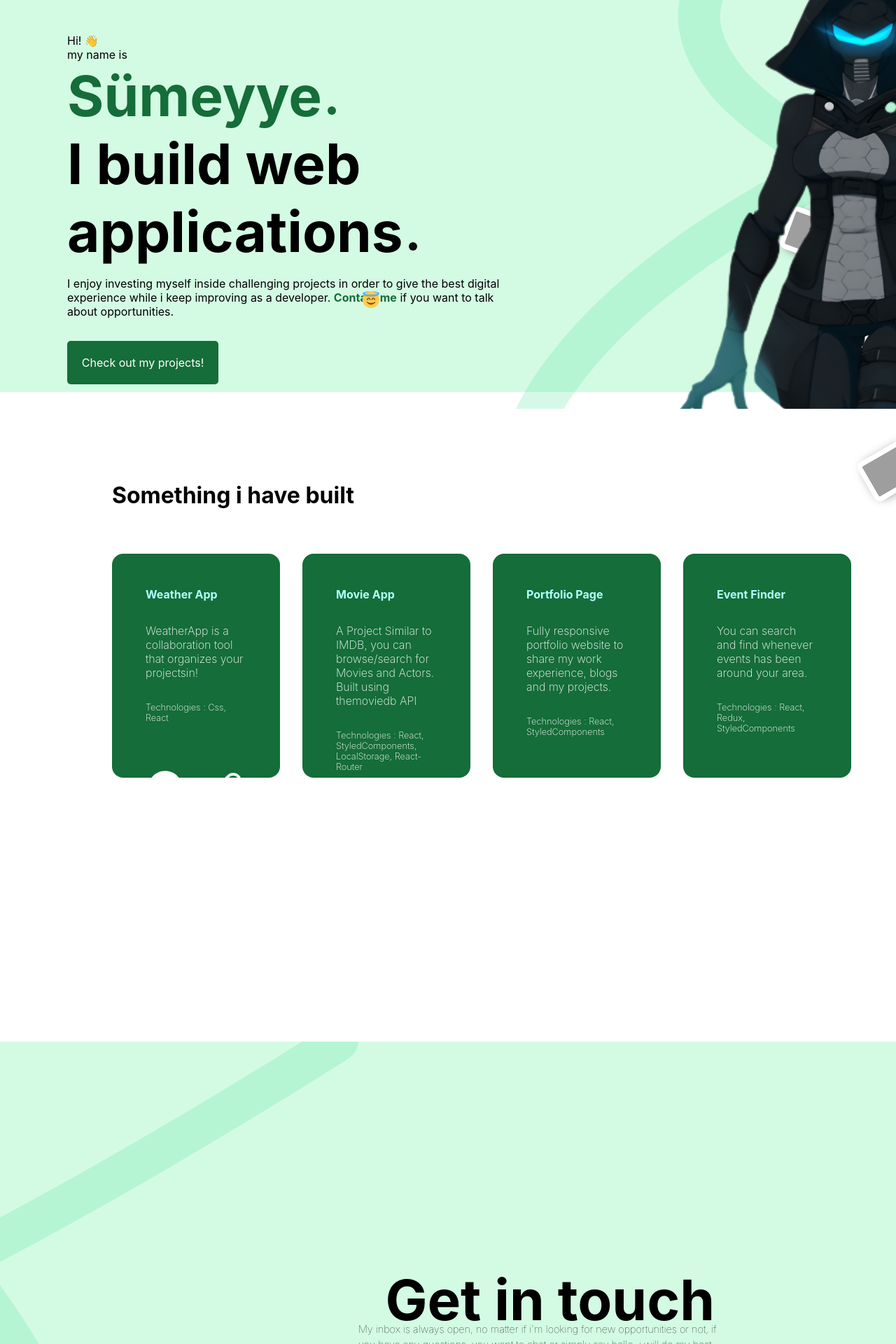
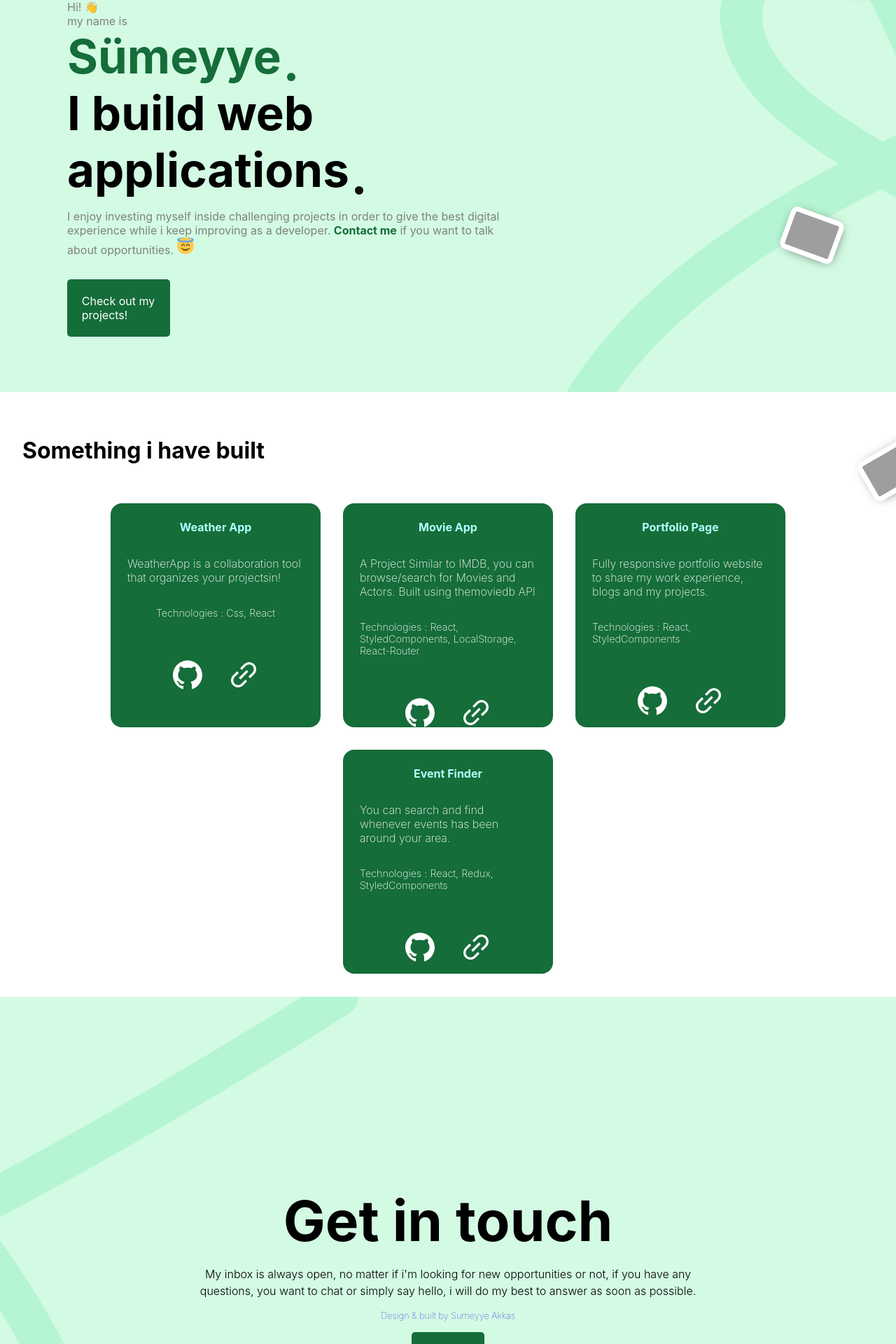
Before and after one commit to akkasumeyye/myportfolio, a React (Create React App) app: page / in a window 1280 px wide. Shown: the part 240-2160 px from the top of the page at 70% size. Built offline with nearby package versions, Linux system fonts and the light colour scheme; grey boxes are pictures that could not be loaded.

Commit message:
mobile responsivity done

```diff
--- a/public/index.html
+++ b/public/index.html
@@ -24,7 +24,7 @@
       work correctly both with client-side routing and a non-root public URL.
       Learn how to configure a non-root public URL by running `npm run build`.
     -->
-    <title>React App</title>
+    <title>Sumeyye Akkas</title>
   </head>
   <body>
     <noscript>You need to enable JavaScript to run this app.</noscript>
--- a/src/App.js
+++ b/src/App.js
@@ -5,7 +5,6 @@ import { BrowserRouter as Router, Routes , Route } from 'react-router-dom';
 import Home from './pages/Home';
 import ContactWithMe from './pages/ContactWithMe';
 import Projects  from './pages/Projects';
-import Navbar from './components/Navbar';
 
 function App() {
 
@@ -13,7 +12,6 @@ function App() {
     <main>
       <GlobalStyle/>
       <Router>
-        <Navbar/>
         <Routes>
           <Route path="/" element={<Home />} />
           <Route path="/contact" element={<ContactWithMe />} />
--- a/src/GlobalStyle.js
+++ b/src/GlobalStyle.js
@@ -2,11 +2,12 @@ import { createGlobalStyle } from "styled-components";
 
 const GlobalStyle = createGlobalStyle`
    * {
-  margin:0;
-  padding:0;
+ padding:0;
+     margin:0;
   box-sizing: border-box;
 }
 
+scroll-behavior: smooth;
 :root {
   --clr-main: #E9D5DA;
   --clr-text: #fff;
@@ -15,8 +16,6 @@ const GlobalStyle = createGlobalStyle`
 
 body {
   font-family: -apple-system, BlinkMacSystemFont, 'Segoe UI', Roboto, Oxygen, Ubuntu, Cantarell, 'Open Sans', 'Helvetica Neue', sans-serif;
-  scroll-behavior: smooth;
-  overflow-x: hidden;
 }
 a {
     text-decoration: none;
@@ -34,6 +33,38 @@ a {
 	  box-shadow: 0 0.3rem 1.5rem rgba(109, 109, 109, 0.15) ;
 }
 
+
+.slidein {
+  animation: slidein 3s ;
+
+
+
+@keyframes slidein {
+  0% {
+    visibility: hidden;
+    margin-top: 3rem;
+    opacity: 0;
+  }
+  95% {
+    visibility: visible;
+    margin-top: 0;
+    opacity:1;
+  }
+}
+}
+
+
+
+@media screen and (max-width:500px){
+  html {
+    font-size: 10px;
+  }
+  svg {
+    display: none;
+  }
+
+ }
+
 `;
 
 export default GlobalStyle;
--- a/src/components/Main.js
+++ b/src/components/Main.js
@@ -7,8 +7,11 @@ import { Link } from "react-scroll";
 
 const MainContainer = styled.div`
   display: flex;
+  flex-direction: row;
+  max-width: 100%;
   height: 100vh;
   background-color: #d3fbe3;
+  overflow: hidden;
 `;
 
 const MainPhoto = styled.div`
@@ -41,6 +44,9 @@ const MainPhoto = styled.div`
         opacity: 1;
       }
     }
+  }
+  @media screen and (max-width: 900px) {
+    display: none;
   }
 `;
 
@@ -93,14 +99,43 @@ const MainSkills = styled.div`
       transform: rotate(-30deg);
     }
   }
+  @media screen and (max-width: 900px) {
+    /* display: none; */
+    margin:0;
+    img{
+      width:50px;
+      &:nth-child(1){
+        position:absolute;
+        margin:8vh 2vh ;
+      }
+      &:nth-child(2){
+        position:absolute;
+        margin:9vh 20vh;
+      }
+      &:nth-child(3){
+        position:absolute;
+        margin:10vh 40vh ;
+      }
+      &:nth-child(4){
+        position:absolute;
+        margin:8vh ;
+      }
+      &:nth-child(5){
+        position:absolute;
+        margin:30vh ;
+      }
+
+    }
+  }
 `;
 
 const MainContent = styled.div`
-  margin: 18rem 6rem;
-  width: 40vw;
+  margin: 15rem 6rem;
+  max-width: 100%;
 
-  p{
-    animation: slidein 3s ;
+  p {
+    animation: slidein 3s;
+    color: gray;
   }
 
   @keyframes slidein {
@@ -110,14 +145,28 @@ const MainContent = styled.div`
     }
     95% {
       margin-top: 0;
-      opacity:1;
+      opacity: 1;
     }
+  }
+  @media screen and (max-width: 900px) {
+   margin-inline:auto;
+   margin-top: 30vh;
+   p{
+    text-align: center;
+   }
   }
 `;
 
 const Name = styled.h1`
-  font-size: 5rem;
+  font-size: calc(1rem + 4vw);
   position: relative;
+
+  @media screen and (max-width: 900px) {
+   /* text-align: ${(props)=>
+    props.variant === "bir" ? "center" : "initial"
+   }; */
+   text-align:center;
+  }
 
   &::after {
     content: " ";
@@ -130,36 +179,51 @@ const Name = styled.h1`
       props.variant === "bir" ? "#156d39" : "#0e0e0e"};
     margin-top: 4rem;
     margin-left: 0.5rem;
+    @media screen and (max-width: 900px) {
+      display: none;
+    }
   }
 `;
 
 const MainDescription = styled.div`
-  display: flex;
+  display: block;
   position: relative;
   margin-top: 1rem;
-  width: 80vh;
+  width: max(50%, 50vw);
+  color: gray;
 
   h3 {
     color: #156d39;
   }
 
   img {
-    position: absolute;
-    margin-top: 1.3rem;
-    margin-left: 33vw;
     width: 1.5rem;
+  }
+
+  @media screen and (max-width: 900px) {
+    padding: 1rem;
+    width: 100%;
+    text-align: center;
+
   }
 `;
 
 const MainLink = styled(Link)`
- position:absolute;
+  display: block;
+  margin-top: 2rem;
+  width: 11.5vw;
   background-color: #156d39;
   color: #fff;
   border-radius: 5px;
   font-size: 1rem;
-  margin-top: 2rem;
-  padding:1.3rem;
+  padding: 1.3rem;
   cursor: pointer;
+
+  @media screen and (max-width: 900px) {
+    padding: 1rem;
+    width: 35vw;
+    margin-inline: auto;
+  }
 `;
 
 const Main = () => {
@@ -173,15 +237,25 @@ const Main = () => {
         </Name>
         <Name>I build web applications</Name>
         <MainDescription>
-          <p>
-            I enjoy investing myself inside challenging projects in order to
-            give the best digital experience while i keep improving as a
-            developer. <strong><Link to="contact" style={{ color: "#156d39" , cursor:"pointer"}}>Contact me</Link></strong> if you
-            want to talk about opportunities.{" "}
-          </p>
+          I enjoy investing myself inside challenging projects in order to give
+          the best digital experience while i keep improving as a developer.{" "}
+          <strong>
+            <Link to="contact" style={{ color: "#156d39", cursor: "pointer" }}>
+              Contact me
+            </Link>
+          </strong>{" "}
+          if you want to talk about opportunities.{" "}
           <img src={smile} alt="smile"></img>
+          <MainLink
+            activeClass="active"
+            offset={-100}
+            smooth={true}
+            spy={true}
+            to="projects"
+          >
+            Check out my projects!
+          </MainLink>
         </MainDescription>
-        <MainLink  activeClass="active" offset={-100} smooth={true} spy={true} to="projects">Check out my projects!</MainLink>
       </MainContent>
       <MainSkills>
         <img
--- a/src/components/Navbar.js
+++ b/src/components/Navbar.js
@@ -14,6 +14,9 @@ const Nav = styled.nav`
   z-index: 10;
   background-color: #d3fbe3;
   height: 5rem;
+
+
+
   animation-duration: 0.5s;
   animation-name: slideInFromTop;
   animation-timing-function: ease-out;
@@ -33,9 +36,16 @@ const Nav = styled.nav`
       visibility: visible;
     }
   }
-`;
+  @media (max-width: 768px){
+    padding:2rem;
+    img{
+      height:51px;
+    }
+  }
+  `;
 
 const NavLink = styled(Link)`
+
   color: initial;
   font-size: inherit;
   margin-left: 2rem;
@@ -61,8 +71,8 @@ const Navbar = () => {
 
   return (
     <Nav className={colorChange ? 'navbar colorChange' : 'navbar'}>
-      <NavLink activeClass="active" smooth={true} spy={true} to="home">
-      <img src={logo} alt="logo" width="80" height="80"></img>
+      <NavLink id="image" activeClass="active" smooth={true} spy={true} to="home">
+      <img src={logo} alt="logo" width="70" height="80"></img>
       </NavLink>
       <div>
         <NavLink activeClass="active" smooth={true} spy={true} offset={-120} to="projects">Projects</NavLink>
--- a/src/components/ProjectCard.js
+++ b/src/components/ProjectCard.js
@@ -4,21 +4,22 @@ import styled from "styled-components";
 import { AiFillGithub, AiOutlineLink } from "react-icons/ai";
 
 const SingleCard = styled.div`
+  color: #fff;
   width: 20vw;
   height: 40vh;
-  color: #fff;
+  background-color: #156d39;
+  padding: 3rem;
+  border-radius: 1rem;
   display: flex;
-  flex-direction: column;
-  background-color: #156d39;
-  border-radius: 1rem;
-  padding: 3rem;
+  flex-direction: row;
+  gap: 1rem;
+  align-items: center;
+  justify-content: center;
 
   &:hover {
     transform: translateY(-5%);
     box-shadow: 11px 11px 30px 3px rgba(0, 0, 0, 0.36);
   }
-
-
 
   h4 {
     color: #b2ffff;
@@ -27,8 +28,11 @@ const SingleCard = styled.div`
   p {
     font-weight: 200;
     :nth-child(3) {
-      font-size: 0.8rem;
+      font-size: 0.9rem;
     }
+
+
+
   }
 `;
 
@@ -40,10 +44,10 @@ const ProjectCard = ({ name, desc, tech, github, page }) => {
       <p>Technologies : {tech.join(", ")}</p>
       <div>
         <a href={github} rel="noreferrer" target="_blank">
-          <AiFillGithub color={"white"} fontSize="3.5rem" />
+          <AiFillGithub color={"white"} fontSize="3rem" />
         </a>
         <a href={page} rel="noreferrer" target="_blank">
-          <AiOutlineLink color={"white"} fontSize="3.5rem" />
+          <AiOutlineLink color={"white"} fontSize="3rem" />
         </a>
       </div>
     </SingleCard>
--- a/src/pages/ContactWithMe.js
+++ b/src/pages/ContactWithMe.js
@@ -3,55 +3,41 @@ import styled from "styled-components";
 import background from "../assests/line_vector_2.svg";
 
 const ContactContainer = styled.div`
-  width: 100%;
+  max-width: 100%;
   height: 100vh;
   background: url(${background}) no-repeat;
   background-color: #d3fbe3;
   background-position: -40rem;
   background-size: 90%;
-  animation: slidein 3s ;
 
-@keyframes slidein {
-  0% {
-    visibility: hidden;
-    margin-top: 3rem;
-    opacity: 0;
-  }
-  95% {
-    visibility: visible;
-    margin-top: 0;
-    opacity:1;
-  }
-}
+  display: flex;
+    justify-content:center;
+    align-items:center;
+    flex-direction :column;
+    gap:1rem;
+
 
   h1 {
-    margin-top:40vh;
-    margin-left:43vw;
-    position: absolute;
-    font-size:5rem;
+
+    font-size: 5rem;
   }
 
   p{
-    position: absolute;
-    margin-left:40vw;
-    margin-top:50vh;
-    width:65vh;
-    font-weight:100;
-    font-size:0.9rem;
+    width:60vw;
+    text-align:center;
+    font-weight:300;
     line-height:1.5;
   }
 `;
 
 const ContactGithub = styled.a`
 font-size:.8rem;
-margin-top:95vh;
-position:absolute;
 font-weight:100;
-margin-left:50%;
+
 `
 
 const ContactButton = styled.button`
-position:absolute;
+
   background-color: #156d39;
   color: #fff;
   border-radius: 5px;
@@ -59,13 +45,13 @@ position:absolute;
   font-weight:100;
   padding:1rem;
   cursor: pointer;
-  margin-top: 57vh;
-  margin-left: 52vw;
+
 `
 
 const ContactWithMe = () => {
+
   return (
-    <ContactContainer id="contact">
+    <ContactContainer className= "slidein" id="contact">
       <h1>Get in touch</h1>
       <p>
         {" "}
--- a/src/pages/Projects.js
+++ b/src/pages/Projects.js
@@ -2,18 +2,23 @@ import React from "react";
 import styled from "styled-components";
 import ProjectCard from "../components/ProjectCard";
 
-import projects from '../utils/data.js';
+import projects from "../utils/data.js";
 
 const ProjectsContent = styled.div`
-  width:100%;
-  height: 100vh;
-  margin-top: 8rem;
-  margin-left: 10rem;
-  div{
-    margin-top: 2rem;
+  min-height: 100vh;
+  margin-top: 4rem;
+
+  h1 {
+    margin:2rem;
+  }
+  div {
     display: flex;
-    width:80%;
-    gap:2rem;
+    flex-wrap: wrap;
+    flex-basis: 300px;
+    justify-content: center;
+    gap: 2rem;
+    padding: 1.5rem;
+
   }
 `;
 
@@ -22,15 +27,20 @@ const Projects = () => {
     <ProjectsContent id="projects">
       <h1>Something i have built</h1>
       <div>
-  {
-    projects.map(project => {
-      const {name, desc, tech , github, page, index} = project;
-      return <ProjectCard name={name} desc={desc} tech={tech} github={github} page={page} index={index} />
-    })
-  }
+        {projects.map((project) => {
+          const { name, desc, tech, github, page, index } = project;
+          return (
+            <ProjectCard
+              name={name}
+              desc={desc}
+              tech={tech}
+              github={github}
+              page={page}
+              index={index}
+            />
+          );
+        })}
       </div>
-
-
     </ProjectsContent>
   );
 };
```
Also changed, not shown: src/assests/warrior.png (added).
